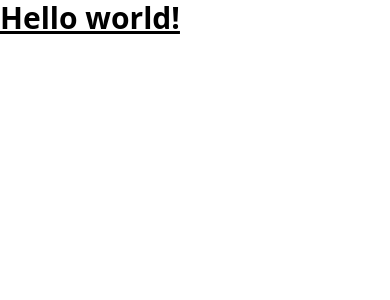
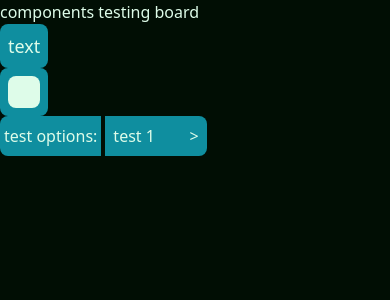
Before and after one commit to LunarShadow01/WorldWeaverDst, a React (Vite) app in the folder world-weaver/: page / in a window 390 px wide. Shown: the top 300 px of the page. Built offline with nearby package versions, Linux system fonts and the light colour scheme.

Commit message:
implementing basic ui components
so far Button is working
now retrofitting SelectField
to make it a little prettier
and compatible with a mobile ui

for testing added the Components page
which acts as a board for all the created
components to be tested in

```diff
--- a/world-weaver/src/App.jsx
+++ b/world-weaver/src/App.jsx
@@ -1,12 +1,15 @@
 import React from 'react'
+import { BrowserRouter as Router, Routes, Route } from 'react-router-dom'
+import Components from './pages/Components'
 
 function App() {
-
   return (
-    <div className=''>
-      <h1 className="text-3xl font-bold underline">
-        Hello world!
-      </h1>
+    <div className='min-h-screen w-full bg-background text-text'>
+      <Router>
+        <Routes>
+          <Route path='/' element={<Components/>}/>
+        </Routes>
+      </Router>
     </div>
   )
 }
--- /dev/null
+++ b/world-weaver/src/components/Button.jsx
@@ -0,0 +1,17 @@
+import React from 'react'
+
+export default function Button({children, onClick=() => {}}) {
+  return (
+    <div className="bg-secondary
+      p-2 gap-2 w-fit h-fit
+      text-text text-lg rounded-lg
+      flex items-center justify-center
+      hover:scale-[115%] hover:bg-accent transition-all duration-300">
+      <button className={`flex justify-center items-center
+        focus:outline-none focus:ring-0 focus:border-none`}
+        onClick={onClick}>
+              {children}
+      </button>
+    </div>
+  )
+}
--- /dev/null
+++ b/world-weaver/src/components/SelectField.jsx
@@ -0,0 +1,72 @@
+import React, { useCallback, useEffect, useMemo, useState } from 'react'
+
+/**
+ * @param {Object} props
+ * @param {{value: *, label: String, selected: Boolean | undefined}[]} props.options
+ * @param {String} props.label
+ * @param {React.Dispatch<React.SetStateAction<*>>} props.setValue
+ * @returns {React.JSX.Element}
+ */
+export default function SelectField({options=[], label="undefined", setValue=null}) {
+  const selected_memo = useMemo(() => {
+    let selected_opt = {label: "", value: -1}
+    if (options.length > 0) {
+      selected_opt = options[0]
+    }
+
+    for (const i in options) {
+      let option = options[i]
+      if ("selected" in option) {
+        selected_opt = option
+        break
+      }
+    }
+    return selected_opt
+  }, [options])
+
+  const [cur_label, setCurLabel] = useState(selected_memo.label)
+  const [is_open, setIsOpen] = useState(false)
+
+  const setNewValue = useCallback((new_value) => {
+    if (setValue != null) {
+      setValue(new_value)
+    }
+  }, [setValue])
+
+  useEffect(() => {
+    setNewValue(selected_memo.value)
+  }, [selected_memo, setNewValue])
+
+  return (
+    <div className='flex justify-center items-start w-fit'>
+      <div className='grid grid-cols-2 justify-center items-center gap-1'>
+        <label className='h-full text-text bg-secondary p-1 rounded-l-lg
+        flex items-center justify-center'>{label}:</label>
+        <div className='flex h-full rounded-r-lg bg-secondary
+          text-text p-2 relative'
+          onClick={() => {setIsOpen(!is_open)}}>
+          <div className='flex justify-between items-center w-full gap-x-2'>
+            <div>{cur_label}</div>
+            <div className={`${is_open ? "rotate-90" : ""} transition-all duration-150`}>
+              {">"}
+            </div>
+          </div>
+          <div className={`${is_open ? "" : "hidden"} absolute top-0 left-0 translate-y-1/3 w-full h-fit bg-secondary rounded-lg`}>
+            <div className='flex flex-col grow w-full justify-start items-center gap-2 p-2'>
+              {options.map((elm, i) => {
+                return (
+                  <div key={i} className='flex grow w-full justify-start items-center p-2
+                    hover:bg-accent transition-all duration-250 rounded-lg'
+                  onClick={() => {setIsOpen(false); setNewValue(elm.value); setCurLabel(elm.label)}}>
+                    {elm.label}
+                  </div>
+                )
+              })}
+            </div>
+          </div>
+        </div>
+      </div>
+
+    </div>
+  )
+}
--- /dev/null
+++ b/world-weaver/src/pages/Components.jsx
@@ -0,0 +1,19 @@
+import React from 'react'
+import Button from '../components/Button'
+import SelectField from '../components/SelectField'
+
+export default function Components() {
+  return (
+    <div>
+      <h1>components testing board</h1>
+      <Button>text</Button>
+      <Button><div className='w-8 aspect-square bg-text rounded-lg'></div></Button>
+      <SelectField label='test options' options={[
+          {label: "test 1", value: 0, selected: false},
+          {label: "test 2", value: 1, selected: undefined},
+          {label: "test 3", value: 2, selected: true},
+          {label: "test 4", value: 3},
+        ]}></SelectField>
+    </div>
+  )
+}
```
Also changed, not shown: world-weaver/src/components/InputField.jsx (added), world-weaver/src/components/Textarea.jsx (added).
